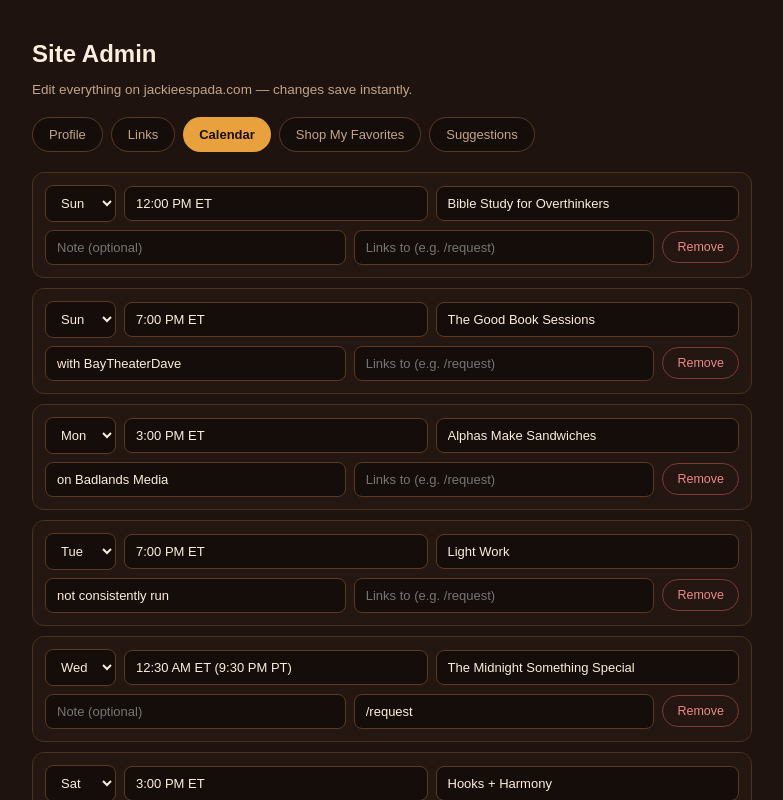
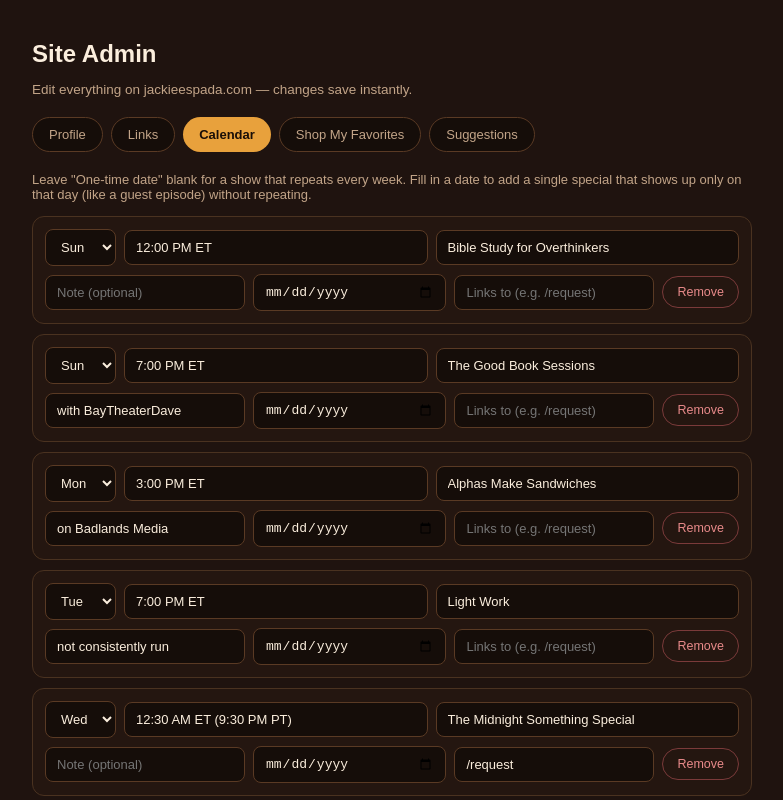
Before and after one commit to jackieespada/midnight.something.special, a Next.js app: page /site-admin in a window 1280 px wide. Both pictures are taken after a click on the button "Calendar". Shown: the top 800 px of the page, without its empty margins (248-1031 px from the left). Built offline with nearby package versions, Linux system fonts and the light colour scheme.

Commit message:
Update page.tsx

```diff
--- a/app/site-admin/page.tsx
+++ b/app/site-admin/page.tsx
@@ -226,6 +226,10 @@ function CalendarEditor({ calendar, onSave }: { calendar: CalendarEntry[]; onSav
 
   return (
     <div>
+      <p style={{ color: "#c2a488", fontSize: 13, marginBottom: 14 }}>
+        Leave "One-time date" blank for a show that repeats every week. Fill in a date to add a single
+        special that shows up only on that day (like a guest episode) without repeating.
+      </p>
       {local.map((c) => (
         <div key={c.id} style={styles.row}>
           <select style={styles.select} value={c.day} onChange={(e) => update(c.id, "day", e.target.value)}>
@@ -234,6 +238,13 @@ function CalendarEditor({ calendar, onSave }: { calendar: CalendarEntry[]; onSav
           <input style={styles.input} value={c.time} onChange={(e) => update(c.id, "time", e.target.value)} placeholder="Time" />
           <input style={styles.input} value={c.showName} onChange={(e) => update(c.id, "showName", e.target.value)} placeholder="Show name" />
           <input style={styles.input} value={c.note || ""} onChange={(e) => update(c.id, "note", e.target.value)} placeholder="Note (optional)" />
+          <input
+            style={styles.input}
+            type="date"
+            value={c.date || ""}
+            onChange={(e) => update(c.id, "date", e.target.value)}
+            title="One-time date (optional) — leave blank for a weekly recurring show"
+          />
           <input style={styles.input} value={c.linksTo || ""} onChange={(e) => update(c.id, "linksTo", e.target.value)} placeholder="Links to (e.g. /request)" />
           <button style={styles.removeBtn} onClick={() => remove(c.id)}>Remove</button>
         </div>
```
